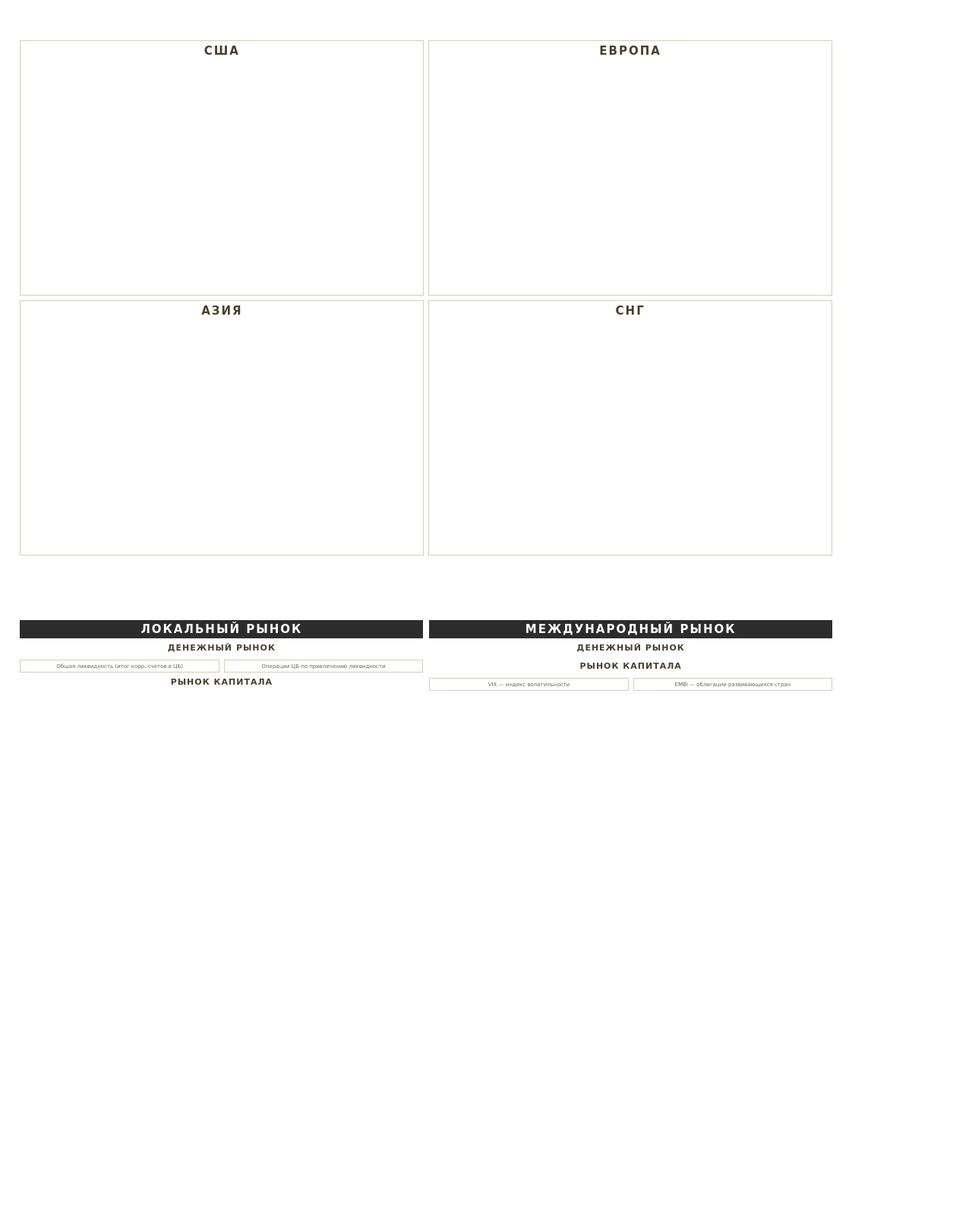
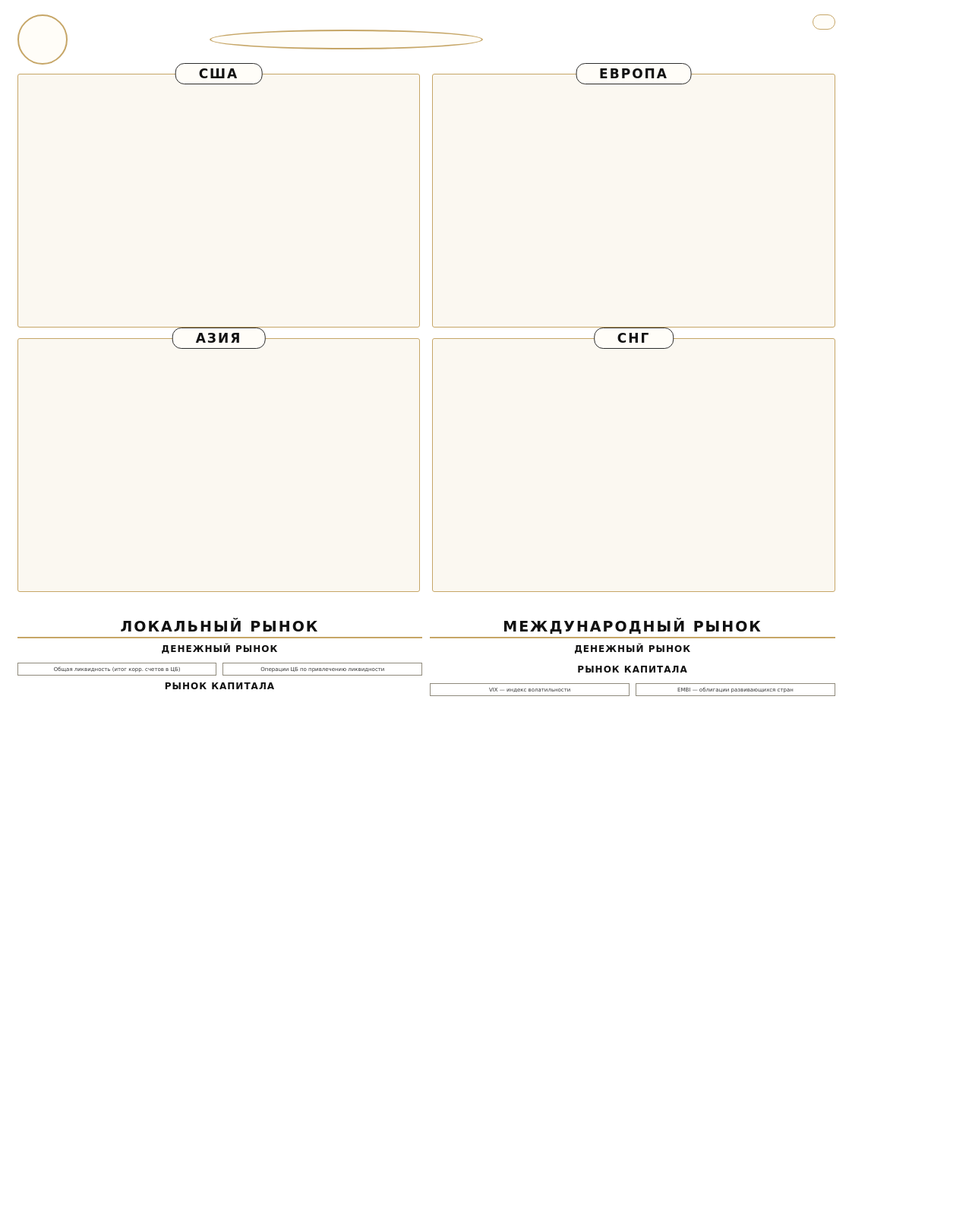
Before and after one commit to blessedshoh/analitichka, a Python web app: template backend/app/rendering/templates/newsletter.html.j2 in a window 1280 px wide. Shown: the whole page at 76% size. Run offline with Jinja, Linux system fonts and the light colour scheme; the template is opened without the code that fills it, so the values that code supplies are empty.

Commit message:
Pixel-match template to reference design
Page 1: circular gold-bordered logo badge; oval title cartouche with gold
outline (title + gold date); department in gold-bordered rounded box;
section labels as white rounded pills overlapping cream cards with gold
borders; bold headline first line; lighter grayscaled watermark.

Page 2: column titles now big bold black text + gold underline (not dark
bands); tables use cream #f4e7d4 caption/header rows with black text, crisp
gray cell borders, bold first column, white rows (zebra removed); change
values black to match reference; gold section bands.

Switched base font to Cyrillic-safe DejaVu Sans. Filled sample news blocks
with representative multi-paragraph RU text so page 1 reads like the issue.

Co-Authored-By: Claude Opus 4.8 <noreply@anthropic.com>
Claude-Session: https://claude.ai/code/session_0167XEoT7iWri8VgLKv8HFax

```diff
--- a/backend/app/core/config.py
+++ b/backend/app/core/config.py
@@ -30,7 +30,7 @@ class Settings(BaseSettings):
     background_asset: str = str(BACKEND_ROOT / "assets" / "background.png")
     # one of: "watermark" | "cover" | "header" | "none"
     background_placement: str = "watermark"
-    background_opacity: float = 0.07
+    background_opacity: float = 0.05
     logo_asset: str = str(BACKEND_ROOT / "assets" / "nbu_logo.png")
 
     # --- Data sources -------------------------------------------------------
--- a/backend/app/rendering/templates/_macros.html.j2
+++ b/backend/app/rendering/templates/_macros.html.j2
@@ -1,5 +1,5 @@
 {% macro num(v, dp=2) %}{% if v is not none %}{{ '{:,.{}f}'.format(v, dp).replace(',', ' ') }}{% else %}—{% endif %}{% endmacro %}
-{% macro chg(v) %}{% if v is not none %}<td class="{{ 'pos' if v >= 0 else 'neg' }}">{{ '{:+.2f}'.format(v) }}</td>{% else %}<td>—</td>{% endif %}{% endmacro %}
+{% macro chg(v) %}{% if v is not none %}<td>{{ '{:,.2f}'.format(v).replace(',', ' ') }}</td>{% else %}<td>—</td>{% endif %}{% endmacro %}
 
 {% macro fx_table(t, caption, label) %}
 <table class="tbl">
--- a/backend/app/rendering/templates/newsletter.html.j2
+++ b/backend/app/rendering/templates/newsletter.html.j2
@@ -1,8 +1,7 @@
 {% from "_macros.html.j2" import num, chg, fx_table, change_table, curve_table, uzonia_table, repo_table, interbank_table, treasury_table, stocks_table, summary_band with context %}
 {#-
-  NBU "ОБЗОР РЫНКА" newsletter — two A4-landscape pages.
-  Page 1: regional news quadrants. Page 2: local + international data.
-  All colours come from variables passed by the renderer; the gold accent is
+  NBU "ОБЗОР РЫНКА" newsletter — two A4-landscape pages, pixel-matched to the
+  Canva reference. All colours derive from variables; the gold accent is
   defined ONCE as --accent-gold and referenced everywhere.
 -#}
 <!DOCTYPE html>
@@ -11,21 +10,20 @@
 <meta charset="utf-8"/>
 <style>
 :root {
-  --accent-gold: {{ accent_gold }};
+  --accent-gold: {{ accent_gold }};   /* caption / header-row / band fill */
   --page-bg: {{ page_bg }};
-  --ink: #2b2b2b;
-  --muted: #6b6357;
-  --band-text: #4a3f2a;
-  --grid: #d9ccb4;
-  --row-alt: #faf6ee;
-  --pos: #1b7a3d;
-  --neg: #b3261e;
+  --gold-line: #c6a667;                /* gold outlines: cards, oval, badge */
+  --card-bg: #fbf8f1;                  /* opaque cream card */
+  --ink: #161616;
+  --muted: #8a7a5c;
+  --grid: #c7c1b2;                     /* table cell borders (light gray) */
+  --pill-line: #2c2c2c;
 }
 @page { size: A4 landscape; margin: 0; }
 * { box-sizing: border-box; }
 html, body { margin: 0; padding: 0; }
 body {
-  font-family: "DejaVu Sans", "Noto Sans", Arial, sans-serif;
+  font-family: "DejaVu Sans", "PT Sans", "Noto Sans", Arial, sans-serif;
   color: var(--ink);
   -webkit-print-color-adjust: exact;
   print-color-adjust: exact;
@@ -36,7 +34,7 @@ body {
   background: var(--page-bg);
   overflow: hidden;
   page-break-after: always;
-  padding: 6mm 7mm;
+  padding: 5mm 6mm;
 }
 .page:last-child { page-break-after: auto; }
 
@@ -46,33 +44,47 @@ body {
   background-image: url('{{ background_uri }}');
   background-size: cover; background-position: center;
   opacity: {{ background_opacity }};
+  filter: grayscale(0.4);
   pointer-events: none; z-index: 0;
 }
 {% endif %}
 .page > * { position: relative; z-index: 1; }
 
-/* ---------- Header band ---------- */
+/* ---------- Masthead ---------- */
 .masthead {
   display: grid;
-  grid-template-columns: 70px 1fr 250px;
+  grid-template-columns: 90px 1fr 300px;
   align-items: center;
-  gap: 8px;
-  margin-bottom: 6px;
+  height: 66px;
+  margin-bottom: 4px;
 }
-.masthead .logo { height: 56px; }
-.masthead .title { text-align: center; }
-.masthead .title h1 {
-  margin: 0; font-size: 26px; letter-spacing: 3px; font-weight: 800;
-  color: var(--ink);
+.logo-badge {
+  width: 66px; height: 66px; border-radius: 50%;
+  background: #fffdf8; border: 2px solid var(--gold-line);
+  display: flex; align-items: center; justify-content: center;
 }
-.masthead .title .date {
-  font-size: 11px; letter-spacing: 2px; color: var(--muted); margin-top: 2px;
+.logo-badge img { height: 42px; }
+.cartouche {
+  justify-self: center;
+  background: #fffdf8; border: 2px solid var(--gold-line);
+  border-radius: 50% / 50%;
+  padding: 8px 64px 12px;
+  text-align: center; min-width: 360px;
 }
-.masthead .dept {
-  background: var(--accent-gold);
-  color: var(--band-text);
-  font-weight: 700; font-size: 12px;
-  text-align: center; padding: 12px 8px; border-radius: 2px;
+.cartouche h1 {
+  margin: 0; font-size: 30px; letter-spacing: 8px; font-weight: 800;
+  color: #1c1c1c; font-family: "DejaVu Sans", Arial, sans-serif;
+}
+.cartouche .date {
+  font-size: 12px; letter-spacing: 1px; color: #b08a3e; margin-top: 2px;
+  font-family: "DejaVu Sans", Arial, sans-serif; font-weight: 700;
+}
+.dept {
+  justify-self: end; align-self: start;
+  background: #fffdf8; border: 1.5px solid var(--gold-line); border-radius: 10px;
+  color: #1c1c1c; font-weight: 800; font-size: 13px; letter-spacing: .5px;
+  text-align: center; padding: 9px 14px;
+  font-family: "DejaVu Sans", Arial, sans-serif;
 }
 
 /* ---------- Page 1: news quadrants ---------- */
@@ -80,71 +92,82 @@ body {
   display: grid;
   grid-template-columns: 1fr 1fr;
   grid-template-rows: 1fr 1fr;
-  gap: 6px;
-  height: calc(210mm - 12mm - 70px);
+  gap: 14px 16px;
+  height: calc(210mm - 10mm - 66px - 8px);
+  margin-top: 12px;
 }
-.quad { display: flex; flex-direction: column; border: 1px solid var(--grid); background: rgba(255,255,255,0.55); }
-.quad .band {
-  background: var(--accent-gold);
-  color: var(--band-text);
-  text-align: center; font-weight: 800; font-size: 15px; letter-spacing: 2px;
-  padding: 4px 0;
+.quad {
+  position: relative;
+  background: var(--card-bg);
+  border: 1.5px solid var(--gold-line);
+  border-radius: 3px;
+  padding: 16px 12px 8px;
+}
+.quad .pill {
+  position: absolute; top: -15px; left: 50%; transform: translateX(-50%);
+  background: #fffdf8; border: 1.5px solid var(--pill-line); border-radius: 12px;
+  font-weight: 800; font-size: 17px; letter-spacing: 2px; color: #111;
+  padding: 3px 30px; white-space: nowrap;
+  font-family: "DejaVu Sans", Arial, sans-serif;
 }
 .quad .body {
-  padding: 6px 9px; font-size: 8.6px; line-height: 1.32; text-align: justify;
-  color: #1f1f1f; overflow: hidden; flex: 1;
+  font-size: 9px; line-height: 1.3; text-align: justify; color: #141414;
+  overflow: hidden; height: 100%;
 }
 .quad .body p { margin: 0 0 4px 0; }
+.quad .body p.lead { font-weight: 800; }
 
-/* ---------- Page 2: two market columns ---------- */
+/* ---------- Page 2 ---------- */
 .col-head {
-  background: #2c2c2c; color: #fff; text-align: center;
-  font-weight: 800; font-size: 15px; letter-spacing: 2px; padding: 3px 0;
-  margin-bottom: 4px;
+  text-align: center; font-weight: 800; font-size: 19px; letter-spacing: 2px;
+  color: #111; padding: 0 0 3px; margin-bottom: 5px;
+  border-bottom: 2px solid var(--gold-line);
+  font-family: "DejaVu Sans", Arial, sans-serif;
 }
 .section-band {
-  background: var(--accent-gold); color: var(--band-text);
-  text-align: center; font-weight: 800; font-size: 11px; letter-spacing: 1px;
-  padding: 2px 0; margin: 4px 0 3px;
+  background: var(--accent-gold); color: #111;
+  text-align: center; font-weight: 800; font-size: 12px; letter-spacing: 1px;
+  padding: 2px 0; margin: 5px 0 4px;
+  font-family: "DejaVu Sans", Arial, sans-serif;
 }
-.two-col { display: grid; grid-template-columns: 1fr 1fr; gap: 8px; }
-.subgrid { display: grid; grid-template-columns: 1fr 1fr; gap: 6px; }
+.two-col { display: grid; grid-template-columns: 1fr 1fr; gap: 10px; }
+.subgrid { display: grid; grid-template-columns: 1fr 1fr; gap: 6px; align-items: start; }
 
 table.tbl {
   width: 100%; border-collapse: collapse; font-size: 7px;
-  background: rgba(255,255,255,0.7);
+  background: #fff; margin-bottom: 4px;
+  border: 1px solid #8f8a7c;
+  font-family: "DejaVu Sans", Arial, sans-serif;
 }
 table.tbl caption {
-  background: var(--accent-gold); color: var(--band-text);
-  font-weight: 700; font-size: 8px; padding: 2px; letter-spacing: .5px;
+  background: var(--accent-gold); color: #111;
+  font-weight: 800; font-size: 8px; padding: 2px; letter-spacing: .3px;
+  border: 1px solid #8f8a7c; border-bottom: 0;
 }
 table.tbl th, table.tbl td {
-  border: 1px solid var(--grid); padding: 1.5px 3px; text-align: right;
+  border: 1px solid var(--grid); padding: 1.4px 3px; text-align: right;
   white-space: nowrap;
 }
 table.tbl th {
-  background: var(--accent-gold); color: var(--band-text); font-weight: 700;
+  background: var(--accent-gold); color: #111; font-weight: 600;
   text-align: center;
 }
-table.tbl td.lbl, table.tbl th.lbl { text-align: left; font-weight: 600; }
-table.tbl tr:nth-child(even) td { background: var(--row-alt); }
-td.pos { color: var(--pos); }
-td.neg { color: var(--neg); }
+table.tbl td.lbl { text-align: left; font-weight: 700; }
+table.tbl th.lbl { text-align: left; font-weight: 600; }
 tr.flagged td { background: #fff3c4 !important; }
 
-.charts-row { display: grid; grid-template-columns: 1fr 1fr; gap: 6px; margin: 4px 0; }
-.chart-card { background: rgba(255,255,255,0.6); border: 1px solid var(--grid); padding: 3px; }
+.charts-row { display: grid; grid-template-columns: 1fr 1fr; gap: 8px; margin: 5px 0; }
+.chart-card { background: #fff; border: 1px solid #8f8a7c; padding: 3px; }
 .chart-card img { width: 100%; height: auto; display: block; }
-.chart-card .cap { font-size: 7px; color: var(--muted); text-align: center; padding-top: 1px; }
+.chart-card .cap { font-size: 7px; color: #333; text-align: center; padding-top: 1px; font-family: "DejaVu Sans", Arial, sans-serif; }
 
-.summary-band { display: grid; grid-template-columns: repeat(4, 1fr); gap: 3px; margin: 4px 0; }
-.summary-band .cell { background: var(--accent-gold); color: var(--band-text); padding: 3px; text-align: center; }
-.summary-band .cell .k { font-size: 6.6px; line-height: 1.1; display: block; }
-.summary-band .cell .v { font-size: 12px; font-weight: 800; }
+.summary-band { display: grid; grid-template-columns: repeat(4, 1fr); gap: 4px; margin: 5px 0; }
+.summary-band .cell { background: var(--accent-gold); color: #111; padding: 4px 3px; text-align: center; border: 1px solid #8f8a7c; font-family: "DejaVu Sans", Arial, sans-serif; }
+.summary-band .cell .k { font-size: 6.4px; line-height: 1.1; display: block; }
+.summary-band .cell .v { font-size: 13px; font-weight: 800; }
 
-.capnews { font-size: 7.4px; line-height: 1.3; text-align: justify; }
-.capnews h4 { margin: 2px 0; font-size: 8px; }
-.foot { font-size: 6px; color: var(--muted); margin-top: 2px; }
+.capnews { font-size: 7.6px; line-height: 1.3; text-align: justify; font-family: "DejaVu Sans", Arial, sans-serif; }
+.capnews h4 { margin: 3px 0 2px; font-size: 8.5px; text-align: center; background: var(--accent-gold); padding: 2px; }
 </style>
 </head>
 <body>
@@ -152,8 +175,8 @@ tr.flagged td { background: #fff3c4 !important; }
 {# ===================== PAGE 1 — NEWS ===================== #}
 <section class="page">
   <header class="masthead">
-    {% if logo_uri %}<img class="logo" src="{{ logo_uri }}"/>{% else %}<div></div>{% endif %}
-    <div class="title">
+    <div class="logo-badge">{% if logo_uri %}<img src="{{ logo_uri }}"/>{% endif %}</div>
+    <div class="cartouche">
       <h1>{{ meta.title }}</h1>
       <div class="date">{{ meta.weekday }} {{ meta.issue_date }}</div>
     </div>
@@ -163,10 +186,10 @@ tr.flagged td { background: #fff3c4 !important; }
   <div class="quad-grid">
     {% for key, label in [('us','США'), ('europe','ЕВРОПА'), ('asia','АЗИЯ'), ('cis','СНГ')] %}
     <div class="quad">
-      <div class="band">{{ label }}</div>
+      <div class="pill">{{ label }}</div>
       <div class="body">
         {% for para in (news[key] or '').split('\n') if para.strip() %}
-        <p>{{ para }}</p>
+        <p class="{{ 'lead' if loop.first }}">{{ para }}</p>
         {% endfor %}
       </div>
     </div>
```
Also changed, not shown: backend/app/sample_data.py (+39 -5 lines).
